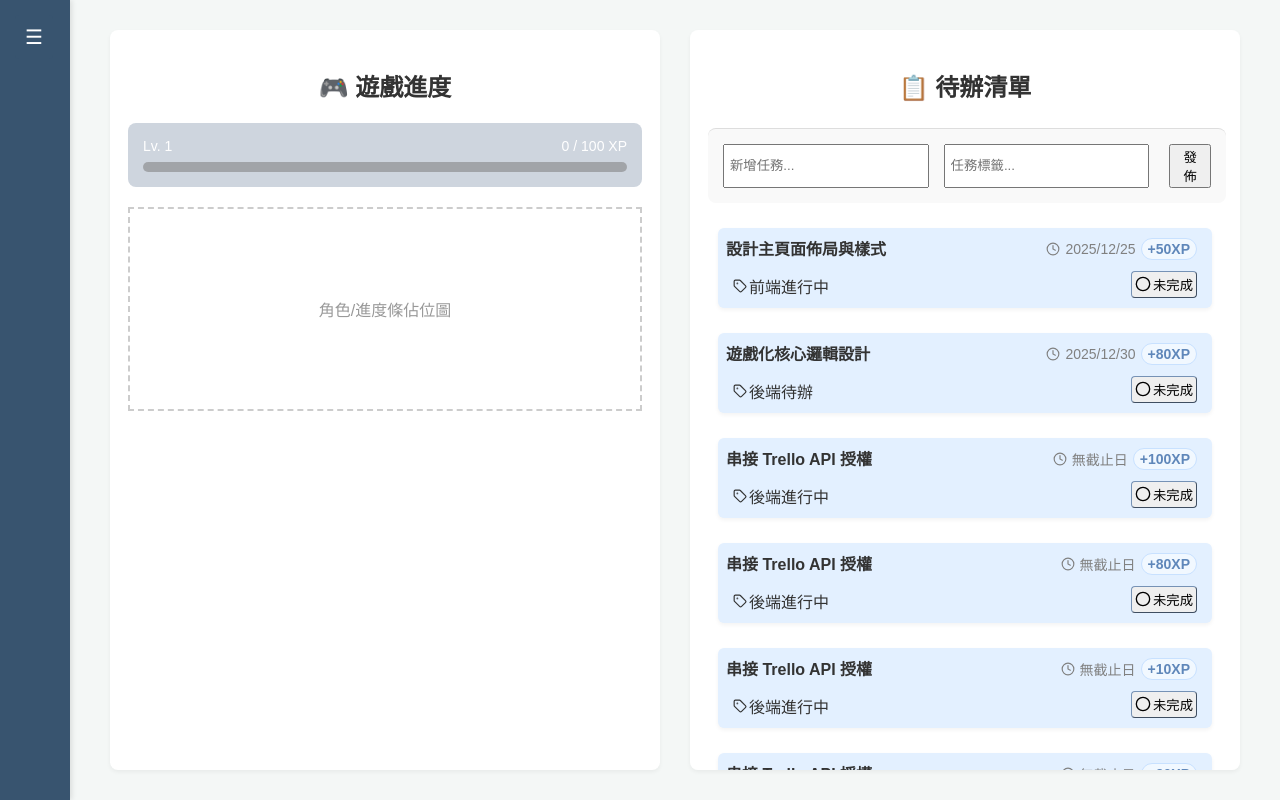
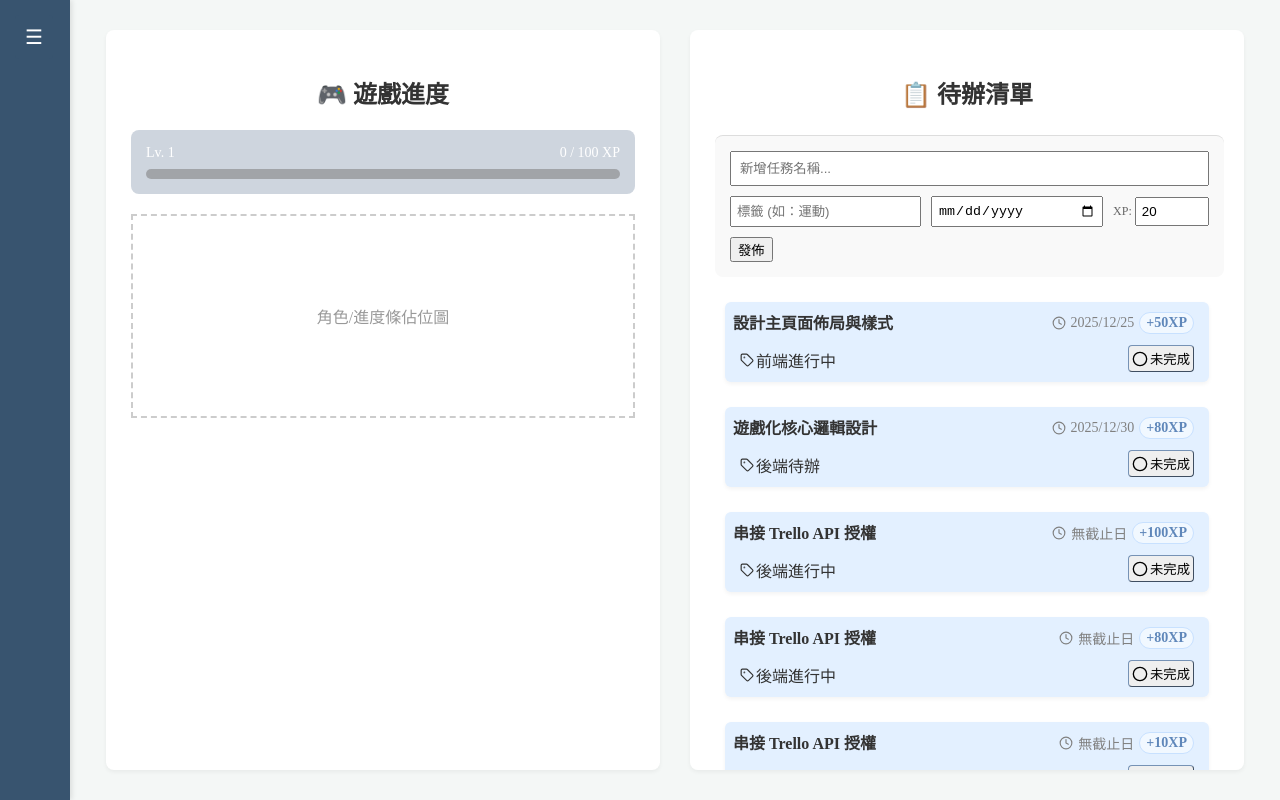
Before and after one commit to Agoldenfish030/agoldenfish030.github.io, a React (Create React App) app in the folder stonereact/: page /#/ in a window 1280 px wide. Built offline with nearby package versions, Linux system fonts and the light colour scheme.

Commit message:
12/21 17:29

```diff
--- a/stonereact/src/components/MainArea/AppStyles.css
+++ b/stonereact/src/components/MainArea/AppStyles.css
@@ -3,7 +3,7 @@
 /* 基礎樣式 */
 body {
     margin: 0;
-    font-family: Arial, sans-serif;
+    font-family: 'Press Start 2P';
     color: #333;
 }
 
@@ -21,14 +21,14 @@ body {
 .main-content {
     display: flex; /* 左右兩區塊分割 */
     flex-grow: 1; /* 佔據剩餘所有寬度 */
-    padding: 15px 20px;
+    padding: 15px 18px;
     gap: 30px;
     transition: margin-left 0.3s ease;
     background-color: transparent;
 }
 
 .game-area, .todo-list-area {
-    padding: 18px;
+    padding: 25px;
     background-color: white;
     border-radius: 8px;
     box-shadow: 0 2px 4px rgba(0, 0, 0, 0.05);
--- a/stonereact/src/components/MainArea/Home.js
+++ b/stonereact/src/components/MainArea/Home.js
@@ -5,7 +5,11 @@ import './Home.css'; // 確保這就是你上面那份 CSS 的檔名
 
 const HomeContent = ({ name, xp, level, onTaskComplete }) => {
     const [tasks, setTasks] = useState(mockTrelloTasks);
-    const [inputValue, setInputValue] = useState('');
+    // 在 HomeContent 內部新增：
+    const [inputValue, setInputValue] = useState('');     // 任務名稱
+    const [inputTag, setInputTag] = useState('');         // 標籤
+    const [inputDate, setInputDate] = useState('');       // 截止日期
+    const [inputXP, setInputXP] = useState(20);           // 自訂 XP，預設 20
 
     const taskComplete = (taskId) => {
         const targetTask = tasks.find(t => t.id === taskId);
@@ -27,15 +31,30 @@ const HomeContent = ({ name, xp, level, onTaskComplete }) => {
     };
 
     const addTask = () => {
-        if (!inputValue) return;
+        if (!inputValue.trim()) return;
+
+        // ✨ 處理 XP 上限邏輯
+        let xpVal = parseInt(inputXP, 10);
+        if (isNaN(xpVal)) xpVal = 20; // 如果沒填或填錯，預設 20
+        if (xpVal > 150) xpVal = 150; // 強制上限 150
+        if (xpVal < 0) xpVal = 0;
+
         const newTask = {
             id: Date.now(),
             title: inputValue,
-            xpValue: 20,
+            tag: inputTag || "一般",        // 沒填標籤就給預設值
+            dueDate: inputDate || "未定",   // 沒填日期就給預設值
+            xpValue: xpVal,
             isCompleted: false
         };
+
         setTasks([...tasks, newTask]);
+
+        // ✨ 重設所有輸入框
         setInputValue('');
+        setInputTag('');
+        setInputDate('');
+        setInputXP(20);
     };
 
     return (
@@ -66,21 +85,43 @@ const HomeContent = ({ name, xp, level, onTaskComplete }) => {
             <section className="todo-list-area">
                 <h2>📋 待辦清單</h2>
 
-                {/* 新增任務區 */}
-                <div className="add-task-section" style={{ marginBottom: '20px', padding: '15px', background: '#f9f9f9', borderRadius: '8px' }}>
+                <div className="add-task-section" style={{ marginBottom: '20px', padding: '15px', background: '#f9f9f9', borderRadius: '8px', display: 'flex', flexDirection: 'column', gap: '10px' }}>
+
+                    {/* 第一行：任務名稱 */}
                     <input
                         value={inputValue}
                         onChange={(e) => setInputValue(e.target.value)}
-                        placeholder="新增任務..."
-                        style={{ width: '40%', padding: '5px' }}
+                        placeholder="新增任務名稱..."
+                        style={{ flex: 1, padding: '8px' }}
                     />
-                    <input
-                        value={inputValue}
-                        onChange={(e) => setInputValue(e.target.value)}
-                        placeholder="任務標籤..."
-                        style={{ width: '40%', padding: '5px' }}
-                    />
-                    <button onClick={addTask} style={{ marginLeft: '5px' }}>發佈</button>
+
+                    {/* 第二行：標籤、日期、XP、發佈按鈕 */}
+                    <div style={{ display: 'flex', gap: '10px', flexWrap: 'wrap' }}>
+                        <input
+                            value={inputTag}
+                            onChange={(e) => setInputTag(e.target.value)}
+                            placeholder="標籤 (如：運動)"
+                            style={{ flex: 1, padding: '5px' }}
+                        />
+                        <input
+                            type="date"
+                            value={inputDate}
+                            onChange={(e) => setInputDate(e.target.value)}
+                            style={{ flex: 1, padding: '5px' }}
+                        />
+                        <div style={{ display: 'flex', alignItems: 'center', gap: '3px' }}>
+                            <span style={{ fontSize: '12px', color: '#666' }}>XP:</span>
+                            <input
+                                type="number"
+                                value={inputXP}
+                                onChange={(e) => setInputXP(e.target.value)}
+                                max="150"
+                                placeholder="20"
+                                style={{ width: '60px', padding: '5px' }}
+                            />
+                        </div>
+                        <button onClick={addTask} className="pixel-btn">發佈</button>
+                    </div>
                 </div>
 
                 <div className="card-list">
--- a/stonereact/src/components/Sidebar/Sidebar.css
+++ b/stonereact/src/components/Sidebar/Sidebar.css
@@ -49,6 +49,7 @@
     margin-right: 15px; /* 增加圖示和文字之間的距離 */
     width: 20px; /* 確保圖示佔用固定寬度，保持文字對齊 */
     text-align: center;
+    flex-wrap: 20px;
 }
 
 .menu-list li:hover {
```
